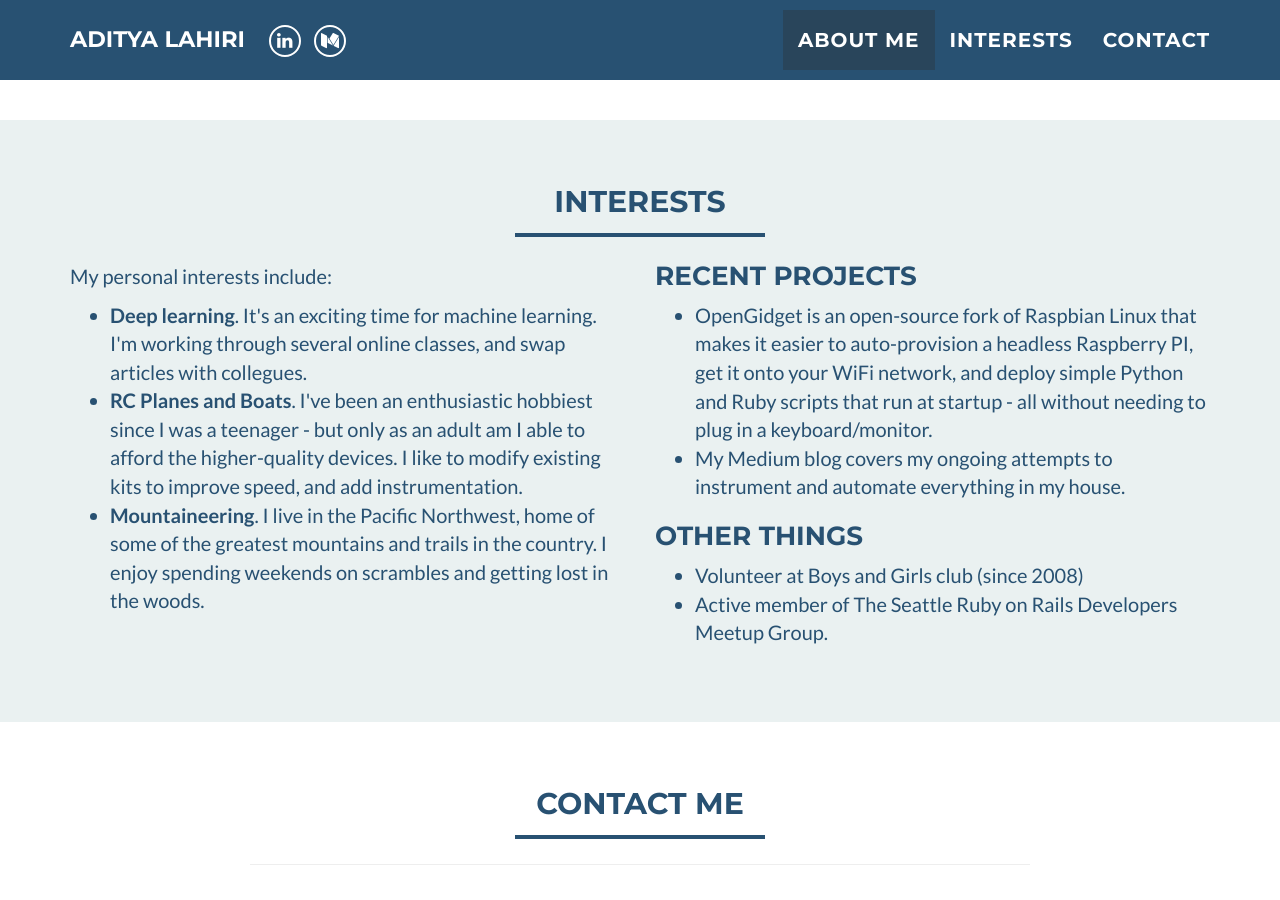
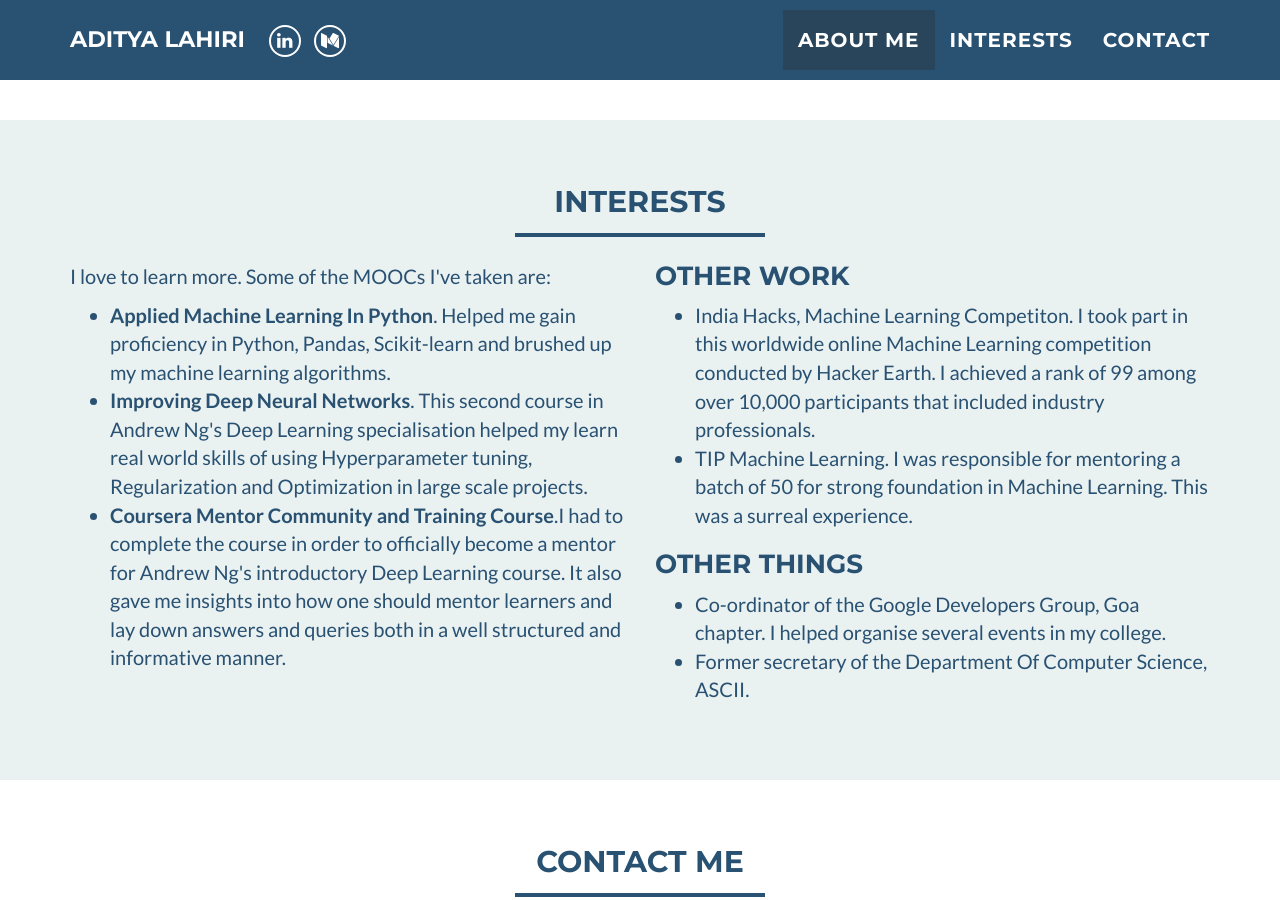
Before and after one commit to adityalahiri/adityalahiri.github.io, a Jekyll site: the page built from index.html, in a window 1280 px wide and 900 px high, scrolled down 1216 px. Built offline with Jekyll 4.4.1, drawn with Linux system fonts in a browser that asks for light colours.

Commit message:
interests

```diff
--- a/_includes/interests.html
+++ b/_includes/interests.html
@@ -9,40 +9,41 @@
             <div class="row">
                 <div class="col-sm-6">
 		    <p>
-			    My personal interests include:
+			    I love to learn more. Some of the MOOCs I've taken are:
         </p>
 			<ul>
 			  <li>
-				 <b>Deep learning</b>. It's an exciting time for machine learning. I'm working through several online classes, and swap articles with collegues.
+				 <b>Applied Machine Learning In Python</b>. Helped me gain proficiency in Python, Pandas, Scikit-learn and brushed up my machine learning algorithms.
 			  </li>
 			  <li>
-				  <b>RC Planes and Boats</b>. I've been an enthusiastic hobbiest since I was a teenager - but only as an adult am I able to afford the higher-quality
-          devices. I like to modify existing kits to improve speed, and add instrumentation.
+					<b>Improving Deep Neural Networks</b>. This second course in Andrew Ng's Deep Learning specialisation helped my learn real world skills of using
+					Hyperparameter tuning, Regularization and Optimization in large scale projects.
 			  </li>
 			  <li>
-				  <b>Mountaineering</b>. I live in the Pacific Northwest, home of some of the greatest mountains and trails in the country. I enjoy spending weekends
-          on scrambles and getting lost in the woods.
+					<b>Coursera Mentor Community and Training Course</b>.I had to complete the course in order to officially become a mentor for Andrew Ng's introductory Deep Learning
+					course. It also gave me insights into how one should mentor learners and lay down answers and queries both in a well structured and informative manner.
       </li>
 			</ul>
 		</div>
     <div class="col-sm-6">
-      <h3 style="margin-top:0">Recent Projects</h3>
+      <h3 style="margin-top:0">Other Work</h3>
 		  <ul>
   			<li>
-          OpenGidget is an open-source fork of Raspbian Linux that makes it easier to auto-provision a headless Raspberry PI,
-          get it onto your WiFi network, and deploy simple Python and Ruby scripts that run at startup - all without needing to plug in a keyboard/monitor.
+						India Hacks, Machine Learning Competiton. I took part in this worldwide online Machine Learning competition conducted by Hacker Earth.
+						I  achieved a rank of 99 among over 10,000 participants that included industry professionals.
     		</li>
   			<li>
-          My Medium blog covers my ongoing attempts to instrument and automate everything in my house.
+					TIP Machine Learning.
+          I was responsible for mentoring a batch of 50 for strong foundation in Machine Learning. This was a surreal experience.
   			</li>
   		    </ul>
   		    <h3>Other Things</h3>
   		    <ul>
   			<li>
-           Volunteer at Boys and Girls club (since 2008)
+           Co-ordinator of the Google Developers Group, Goa chapter. I helped organise several events in my college.
   			</li>
   			<li>
-  			  Active member of The Seattle Ruby on Rails Developers Meetup Group.
+  			  Former secretary of the Department Of Computer Science, ASCII.
   			</li>
 		   </ul>
       </div>
```
